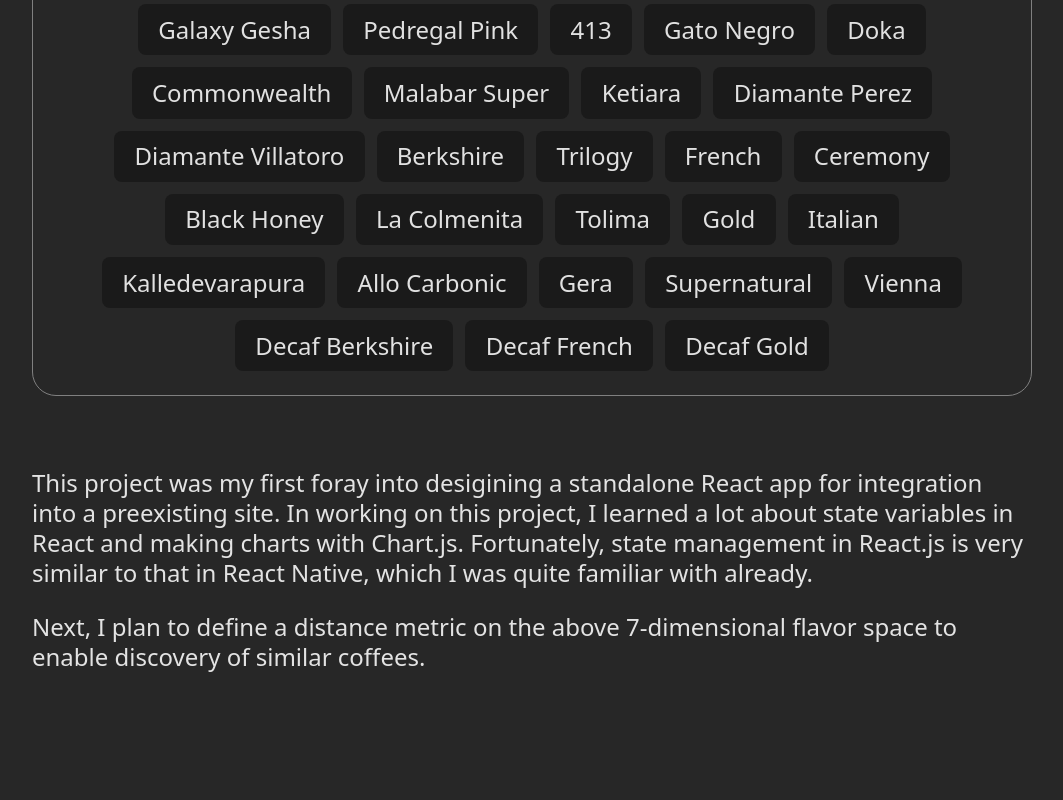
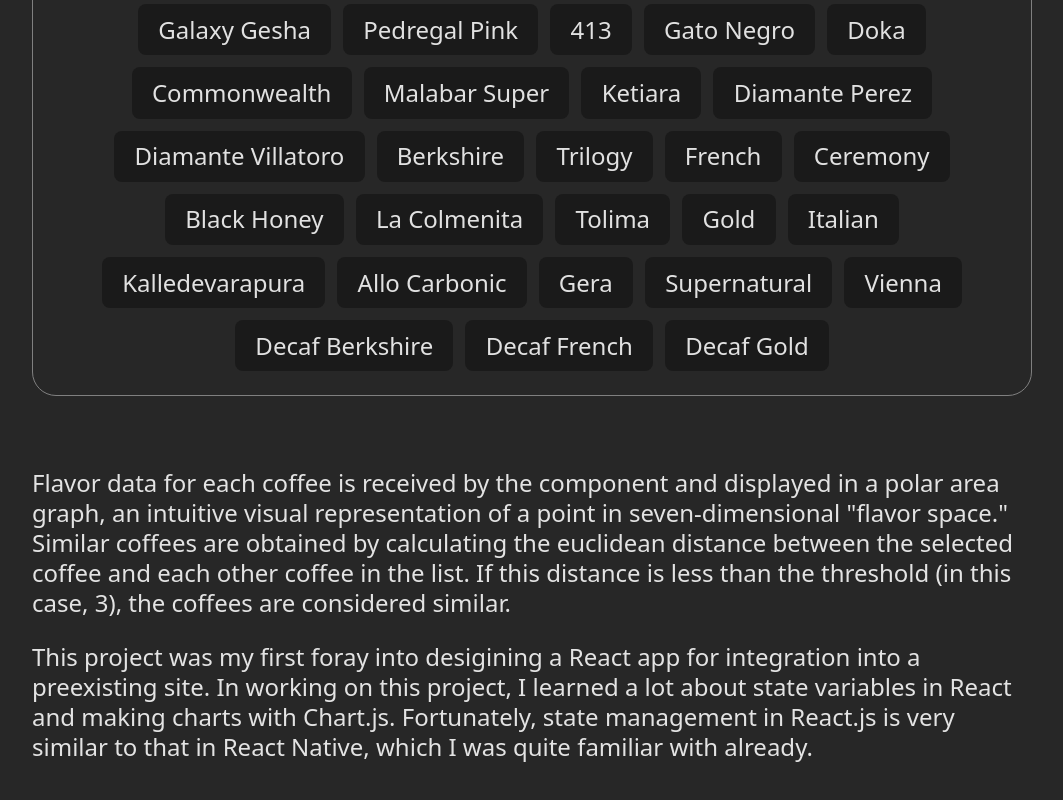
Before and after one commit to colecharb/colecharb-web, a React (Vite) app: page /projects in a window 1280 px wide. Shown: the part 2904-3704 px from the top of the page, without its empty margins (108-1171 px from the left). Built offline with nearby package versions, Linux system fonts and the light colour scheme.

Commit message:
flavor nav description
export threshold from similarCoffees and use in description

```diff
--- a/src/components/ProjectFlavorNavigator.tsx
+++ b/src/components/ProjectFlavorNavigator.tsx
@@ -4,7 +4,7 @@ import CoffeeInfo from "./flavorNavigator/CoffeeInfo";
 import coffees from "./flavorNavigator/coffees";
 import FlavorMeter from "./flavorNavigator/FlavorMeter";
 import HorizontalLine from "./flavorNavigator/HorizontalLine";
-import SimilarCoffees from "./flavorNavigator/SimilarCoffees";
+import SimilarCoffees, { THRESHOLD } from "./flavorNavigator/SimilarCoffees";
 
 export default function () {
 
@@ -96,15 +96,21 @@ export default function () {
 
 
       <div className="portfolio-item-description">
-        <p>
-          This project was my first foray into desigining a standalone React app for integration into a preexisting site.
+
+          <p>
+            Flavor data for each coffee is received by the component and displayed in a polar area graph, an intuitive visual representation of a point in seven-dimensional "flavor space."
+            Similar coffees are obtained by calculating the euclidean distance between the selected coffee and each other coffee in the list.
+            If this distance is less than the threshold (in this case, {THRESHOLD}), the coffees are considered similar.
+          </p>
+
+          <p>
+            This project was my first foray into desigining a React app for integration into a preexisting site.
           In working on this project, I learned a lot about state variables in React and making charts with Chart.js.
           Fortunately, state management in React.js is very similar to that in React Native, which I was quite familiar with already.
         </p>
 
-        <p>
-          Next, I plan to define a distance metric on the above 7-dimensional flavor space to enable discovery of similar coffees.
-        </p>
+
+
       </div>
 
     </div>
--- a/src/components/flavorNavigator/SimilarCoffees.tsx
+++ b/src/components/flavorNavigator/SimilarCoffees.tsx
@@ -1,5 +1,7 @@
 import { Coffee, FlavorName } from "./FlavorMeter";
 import HorizontalLine from "./HorizontalLine";
+
+export const THRESHOLD = 3;
 
 export default function ({ index, coffees, setCoffeeIndex }: { index: number, coffees: Coffee[], setCoffeeIndex: React.Dispatch<React.SetStateAction<number>> }) {
 
@@ -8,7 +10,7 @@ export default function ({ index, coffees, setCoffeeIndex }: { index: number, co
   const similarCoffeeIndices = getSimilarCoffeeIndices({
     toIndex: index,
     from: coffees,
-    threshold: 3,
+    threshold: THRESHOLD,
   });
 
   console.log(similarCoffeeIndices);
```
